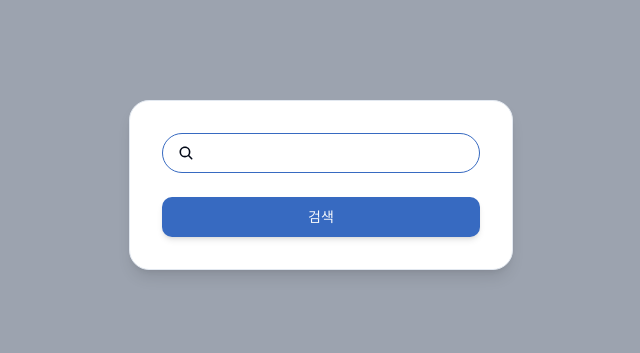
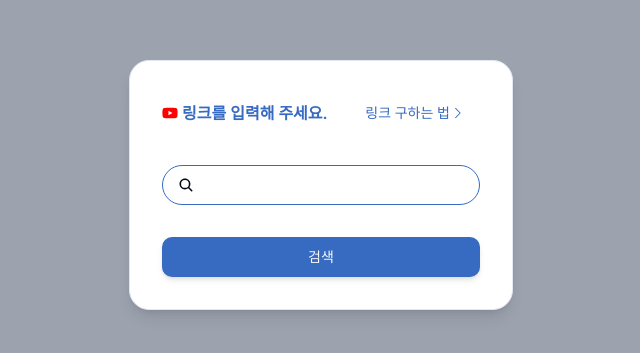
Before and after one commit to RightPapers/frontend, a Next.js app: page / in a window 1280 px wide. Shown: the part 215-568 px from the top of the page, without its empty margins (319-959 px from the left). Built offline with nearby package versions, Linux system fonts and the light colour scheme.

Commit message:
feat: link component 의 heaader 추가

```diff
--- a/app/(main)/(home)/_component/LinkComponent.tsx
+++ b/app/(main)/(home)/_component/LinkComponent.tsx
@@ -2,11 +2,13 @@ import { Button } from '@/components/ui/button';
 import InputComponent from './InputComponent';
 import CardComponent from '@/components/CardComponent';
 import MainButton from '@/components/MainButton';
+import LinkHeader from './LinkHeader';
 
 const LinkComponent = () => {
   return (
     <CardComponent>
-      <form className='flex w-full flex-col gap-6'>
+      <LinkHeader />
+      <form className='flex flex-col gap-8'>
         <InputComponent />
         <MainButton variant='main'>검색</MainButton>
       </form>
--- /dev/null
+++ b/app/(main)/(home)/_component/LinkHeader.tsx
@@ -0,0 +1,21 @@
+'use client';
+import { Button } from '@/components/ui/button';
+import { FaYoutube } from 'react-icons/fa';
+import { LiaAngleRightSolid } from 'react-icons/lia';
+
+const LinkHeader = () => {
+  return (
+    <section className='flex items-center justify-between text-primary'>
+      <div className='inline-flex items-center gap-1 font-semibold'>
+        <FaYoutube fill='#FF0000' />
+        링크를 입력해 주세요.
+      </div>
+      <Button variant='link'>
+        링크 구하는 법
+        <LiaAngleRightSolid />
+      </Button>
+    </section>
+  );
+};
+
+export default LinkHeader;
--- a/components/CardComponent.tsx
+++ b/components/CardComponent.tsx
@@ -2,7 +2,7 @@ import { Card } from './ui/card';
 
 const CardComponent = ({ children }: { children: React.ReactNode }) => {
   return (
-    <Card className='h-fit w-full gap-7 rounded-[20px] p-8 shadow-lg'>
+    <Card className='flex h-fit w-full flex-col gap-8 rounded-[20px] p-8 shadow-lg'>
       {children}
     </Card>
   );
--- a/components/ui/card.tsx
+++ b/components/ui/card.tsx
@@ -1,6 +1,6 @@
-import * as React from "react"
+import * as React from 'react';
 
-import { cn } from "@/lib/utils"
+import { cn } from '@/lib/utils';
 
 const Card = React.forwardRef<
   HTMLDivElement,
@@ -9,13 +9,13 @@ const Card = React.forwardRef<
   <div
     ref={ref}
     className={cn(
-      "rounded-lg border bg-card text-card-foreground shadow-sm",
+      'rounded-lg border bg-card text-card-foreground shadow-sm',
       className
     )}
     {...props}
   />
-))
-Card.displayName = "Card"
+));
+Card.displayName = 'Card';
 
 const CardHeader = React.forwardRef<
   HTMLDivElement,
@@ -23,11 +23,11 @@ const CardHeader = React.forwardRef<
 >(({ className, ...props }, ref) => (
   <div
     ref={ref}
-    className={cn("flex flex-col space-y-1.5 p-6", className)}
+    className={cn('flex flex-col space-y-1.5 p-6', className)}
     {...props}
   />
-))
-CardHeader.displayName = "CardHeader"
+));
+CardHeader.displayName = 'CardHeader';
 
 const CardTitle = React.forwardRef<
   HTMLParagraphElement,
@@ -36,13 +36,13 @@ const CardTitle = React.forwardRef<
   <h3
     ref={ref}
     className={cn(
-      "text-2xl font-semibold leading-none tracking-tight",
+      'text-2xl font-semibold leading-none tracking-tight',
       className
     )}
     {...props}
   />
-))
-CardTitle.displayName = "CardTitle"
+));
+CardTitle.displayName = 'CardTitle';
 
 const CardDescription = React.forwardRef<
   HTMLParagraphElement,
@@ -50,19 +50,19 @@ const CardDescription = React.forwardRef<
 >(({ className, ...props }, ref) => (
   <p
     ref={ref}
-    className={cn("text-sm text-muted-foreground", className)}
+    className={cn('text-sm text-muted-foreground', className)}
     {...props}
   />
-))
-CardDescription.displayName = "CardDescription"
+));
+CardDescription.displayName = 'CardDescription';
 
 const CardContent = React.forwardRef<
   HTMLDivElement,
   React.HTMLAttributes<HTMLDivElement>
 >(({ className, ...props }, ref) => (
-  <div ref={ref} className={cn("p-6 pt-0", className)} {...props} />
-))
-CardContent.displayName = "CardContent"
+  <div ref={ref} className={cn('p-6 pt-0', className)} {...props} />
+));
+CardContent.displayName = 'CardContent';
 
 const CardFooter = React.forwardRef<
   HTMLDivElement,
@@ -70,10 +70,17 @@ const CardFooter = React.forwardRef<
 >(({ className, ...props }, ref) => (
   <div
     ref={ref}
-    className={cn("flex items-center p-6 pt-0", className)}
+    className={cn('flex items-center p-6 pt-0', className)}
     {...props}
   />
-))
-CardFooter.displayName = "CardFooter"
+));
+CardFooter.displayName = 'CardFooter';
 
-export { Card, CardHeader, CardFooter, CardTitle, CardDescription, CardContent }
+export {
+  Card,
+  CardHeader,
+  CardFooter,
+  CardTitle,
+  CardDescription,
+  CardContent,
+};
```
Also changed, not shown: app/api/getTodos.ts (deleted).
